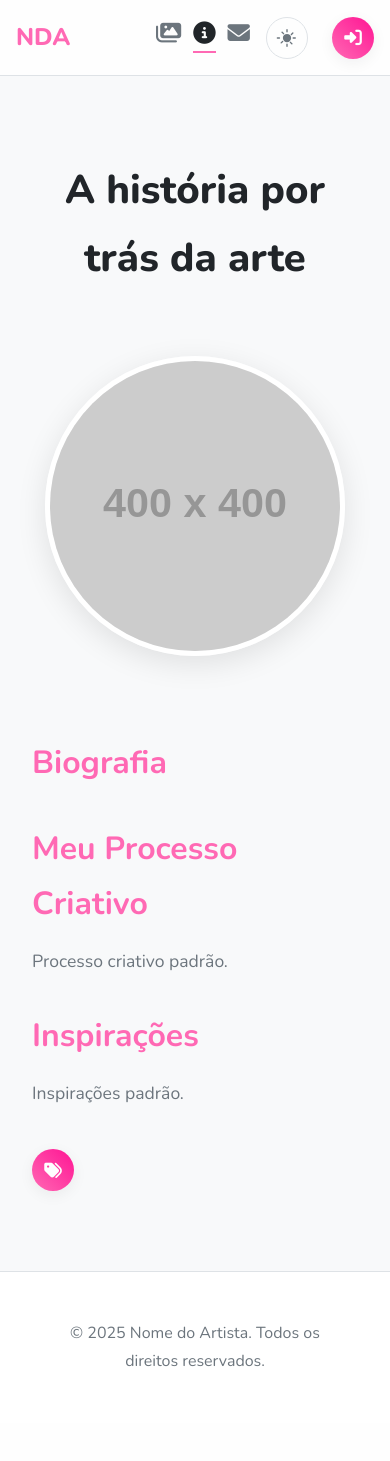
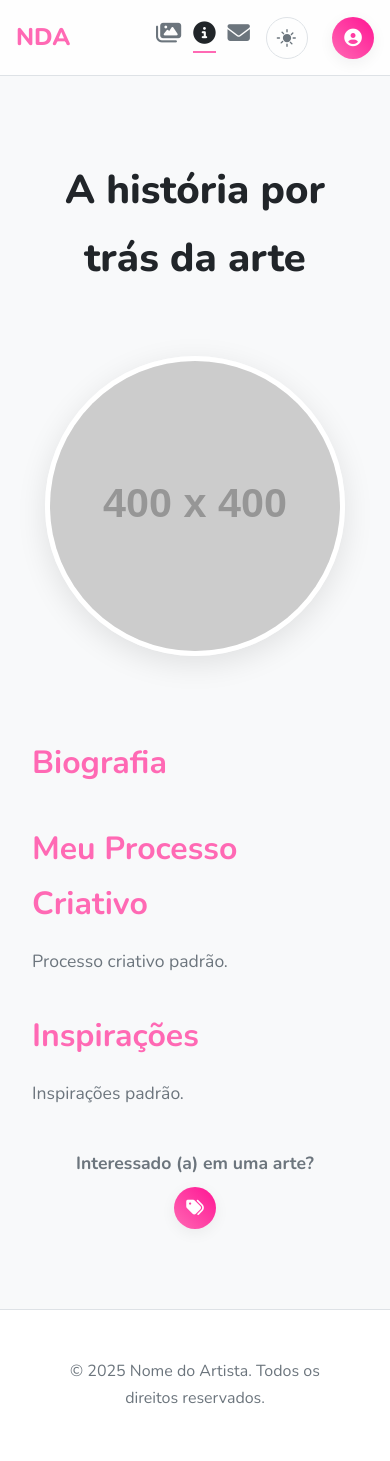
Before and after one commit to ViewerPirate/HideakiBell, a Flask app: page /sobre in a window 390 px wide. Before the commit the page ends 1367 px from the top, so only its background shows below. Run offline with Flask 2, Linux system fonts and the light colour scheme; grey boxes labelled with a size stand in for pictures from a placeholder-image service; data that the repository does not hold is empty; some libraries are stand-ins or nearby versions.

Commit message:
Atualizando arquivos do projeto

```diff
--- a/static/css/public.css
+++ b/static/css/public.css
@@ -355,7 +355,7 @@ html[data-theme="dark"] .theme-switcher .icon-moon { display: block; }
     transform: scale(1.2);
 }
 
-/* --- INÍCIO DA MODIFICAÇÃO: Estilos para lista de ícones sociais --- */
+/* --- Estilos para lista de ícones sociais --- */
 .social-links {
     margin-top: 2rem;
     padding-top: 2rem;
@@ -382,6 +382,22 @@ html[data-theme="dark"] .theme-switcher .icon-moon { display: block; }
 .social-icon-list a:hover {
     color: var(--cor-principal);
     transform: scale(1.2);
+}
+
+/* --- INÍCIO DA MODIFICAÇÃO: Estilos para o botão de CTA responsivo com título --- */
+.responsive-cta-wrapper {
+    margin-top: 2.5rem;
+    display: flex;
+    flex-direction: column;
+    align-items: center;
+    gap: 1rem;
+}
+.cta-mobile-title {
+    display: none; /* Escondido em telas grandes */
+    font-size: 1.2rem;
+    font-weight: 700;
+    color: var(--cor-texto-principal);
+    text-align: center;
 }
 /* --- FIM DA MODIFICAÇÃO --- */
 
@@ -449,4 +465,11 @@ html[data-theme="dark"] .theme-switcher .icon-moon { display: block; }
     .btn i {
          margin: 0;
     }
+
+    /* --- INÍCIO DA MODIFICAÇÃO: Exibe o título do CTA responsivo --- */
+    .cta-mobile-title {
+        display: block; /* Visível apenas em telas pequenas */
+        margin-bottom: -0.5rem; /* Aproxima o título do botão */
+    }
+    /* --- FIM DA MODIFICAÇÃO --- */
 }
--- a/templates/_header.html
+++ b/templates/_header.html
@@ -11,7 +11,6 @@
                         <span class="nav-link-text">Galeria</span>
                     </a>
 
-                    {# --- INÍCIO DA MODIFICAÇÃO --- #}
                     {# Verifica o modo do site para exibir o link correto #}
                     {% if site_mode == 'studio' %}
                         <a href="{{ url_for('public.artistas') }}" class="nav-link">
@@ -24,7 +23,6 @@
                             <span class="nav-link-text">Sobre</span>
                         </a>
                     {% endif %}
-                    {# --- FIM DA MODIFICAÇÃO --- #}
 
                     <a href="{{ url_for('public.contato') }}" class="nav-link">
                         <i class="fas fa-envelope"></i>
@@ -47,7 +45,9 @@
 
                     {% if 'user_id' not in session %}
                         <a href="{{ url_for('auth.login') }}" class="cta-button">
-                            <i class="fas fa-sign-in-alt"></i>
+                            {# --- INÍCIO DA MODIFICAÇÃO: Ícone alterado para silhueta de pessoa --- #}
+                            <i class="fas fa-user-circle"></i>
+                            {# --- FIM DA MODIFICAÇÃO --- #}
                             <span class="cta-button-text">Login / Pedir Comissão</span>
                         </a>
                     {% endif %}
--- a/templates/sobre.html
+++ b/templates/sobre.html
@@ -54,10 +54,8 @@
                      onerror="this.onerror=null;this.src='https://placehold.co/400x400/374151/ffffff?text=Avatar';">
             </div>
             <div class="about-text">
-                {# --- INÍCIO DA MODIFICAÇÃO: Título "Biografia" adicionado --- #}
                 <h2>Biografia</h2>
                 <p>{{ artist_bio }}</p>
-                {# --- FIM DA MODIFICAÇÃO --- #}
 
                 <h2>Meu Processo Criativo</h2>
                 <p>{{ artist_process }}</p>
@@ -79,12 +77,16 @@
                     </ul>
                 </div>
                 {% endif %}
-                <div style="margin-top: 2.5rem;">
+
+                {# --- INÍCIO DA MODIFICAÇÃO: Botão reestruturado para responsividade --- #}
+                <div class="responsive-cta-wrapper">
+                    <p class="cta-mobile-title">Interessado (a) em uma arte?</p>
                     <a href="{{ url_for('public.comissoes_artista', username=artist_name) }}" class="cta-button">
                         <i class="fas fa-tags"></i>
                         <span class="cta-button-text">Ver Comissões e Preços</span>
                     </a>
                 </div>
+                {# --- FIM DA MODIFICAÇÃO --- #}
             </div>
         </div>
     </div>
```
Also changed, not shown: templates/comissoes_artista.html (+6 -23 lines).
